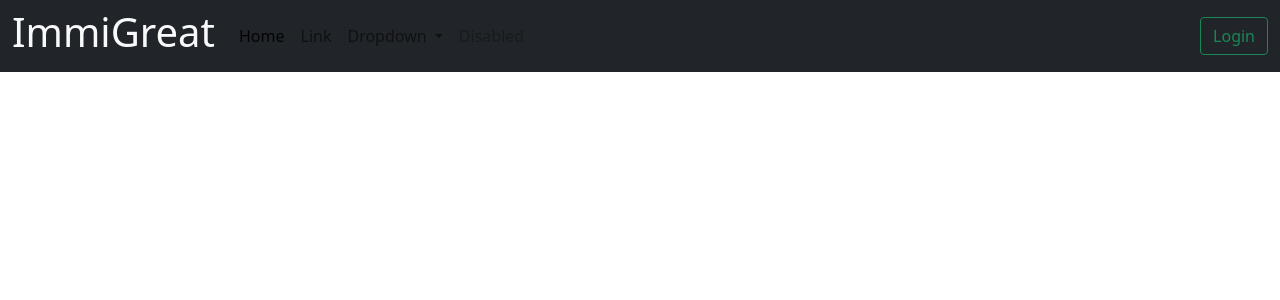
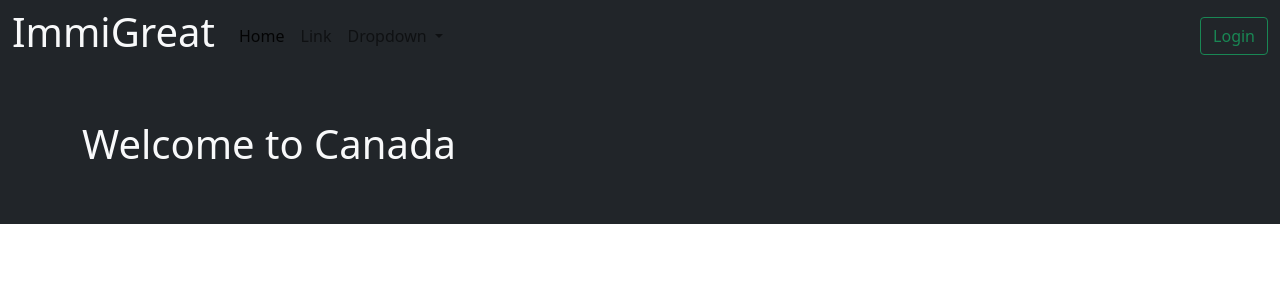
Before and after one commit to calvingiese/ENGG683, a Flask app: page / in a window 1280 px wide. Shown: the top 300 px of the page. Run offline with Flask 2, Linux system fonts and the light colour scheme.

Commit message:
working on the showcase area
looking for stock images for website also

```diff
--- a/app/main.py
+++ b/app/main.py
@@ -7,7 +7,7 @@ app = Flask(__name__)
 user_credentials = {'user1': 'abc', 'user2': '123'}
 
 @app.route("/", methods=["GET", "POST"])
-def login():
+def landingPage():
 
     return render_template("landingPage.html")
 # @app.route("/", methods=["GET", "POST"])
--- a/app/templates/landingPage.html
+++ b/app/templates/landingPage.html
@@ -8,10 +8,10 @@
   <!-- Bootstrap CSS -->
   <link href="https://cdn.jsdelivr.net/npm/bootstrap@5.1.3/dist/css/bootstrap.min.css" rel="stylesheet" integrity="sha384-1BmE4kWBq78iYhFldvKuhfTAU6auU8tT94WrHftjDbrCEXSU1oBoqyl2QvZ6jIW3" crossorigin="anonymous">
 
-  <title>Hello, world!</title>
+  <title>ImmiGreat</title>
 </head>
   <body>
-
+    <!--Navabar -->
     <nav class="navbar  navbar-expand-lg navbar-light bg-dark">
       <div class="container-fluid">
         <h1 class="text-light">ImmiGreat</h1>
@@ -40,9 +40,6 @@
                 <li><a class="dropdown-item" href="#">Something else here</a></li>
               </ul>
             </li>
-          <li class="nav-item">
-            <a class="nav-link disabled">Disabled</a>
-          </li>
           </ul>
           <form class="d-flex">
             <button class="btn btn-outline-success" type="button" data-bs-toggle="modal"  data-bs-target="#loginmodal">
@@ -53,6 +50,20 @@
         </div>
       </div>
     </nav>
+    <!-- Showcase -->
+    <section class="bg-dark text-light p-5 text-center">
+      <div class="container">
+        <div class="d-sm-flex">
+          <div>
+            <h1>
+              Welcome to Canada
+            </h1>
+          </div>
+          <!--        <img class="img-fluid w-50" src="" alt="">-->
+        </div>
+      </div>
+    </section>
+    <!-- modal for login -->
     <div class="modal fade" id="loginmodal" tabindex="-1" aria-labelledby="exampleModalLabel" aria-hidden="true">
       <div class="modal-dialog modal-dialog-centered">
         <div class="modal-content">
@@ -83,15 +94,10 @@
       </div>
     </div>
 
-<!-- Optional JavaScript; choose one of the two! -->
 
 <!-- Option 1: Bootstrap Bundle with Popper -->
-<script src="https://cdn.jsdelivr.net/npm/bootstrap@5.1.3/dist/js/bootstrap.bundle.min.js" integrity="sha384-ka7Sk0Gln4gmtz2MlQnikT1wXgYsOg+OMhuP+IlRH9sENBO0LRn5q+8nbTov4+1p" crossorigin="anonymous"></script>
+    <script src="https://cdn.jsdelivr.net/npm/bootstrap@5.1.3/dist/js/bootstrap.bundle.min.js" integrity="sha384-ka7Sk0Gln4gmtz2MlQnikT1wXgYsOg+OMhuP+IlRH9sENBO0LRn5q+8nbTov4+1p" crossorigin="anonymous">
 
-<!-- Option 2: Separate Popper and Bootstrap JS -->
-<!--
-<script src="https://cdn.jsdelivr.net/npm/@popperjs/core@2.10.2/dist/umd/popper.min.js" integrity="sha384-7+zCNj/IqJ95wo16oMtfsKbZ9ccEh31eOz1HGyDuCQ6wgnyJNSYdrPa03rtR1zdB" crossorigin="anonymous"></script>
-<script src="https://cdn.jsdelivr.net/npm/bootstrap@5.1.3/dist/js/bootstrap.min.js" integrity="sha384-QJHtvGhmr9XOIpI6YVutG+2QOK9T+ZnN4kzFN1RtK3zEFEIsxhlmWl5/YESvpZ13" crossorigin="anonymous"></script>
--->
+    </script>
   </body>
 </html>
```
Lines whose indentation alone changed are shown as unchanged.
